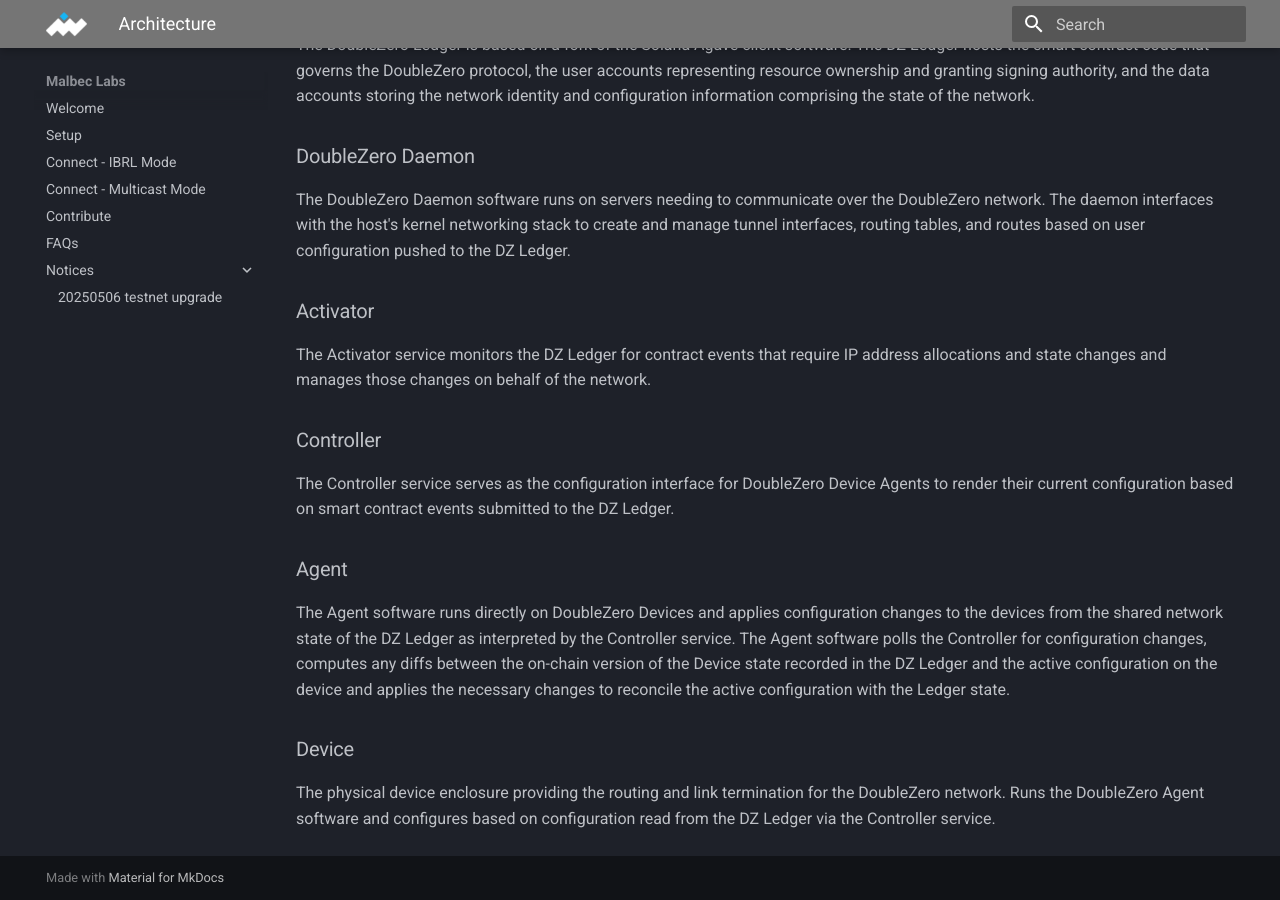
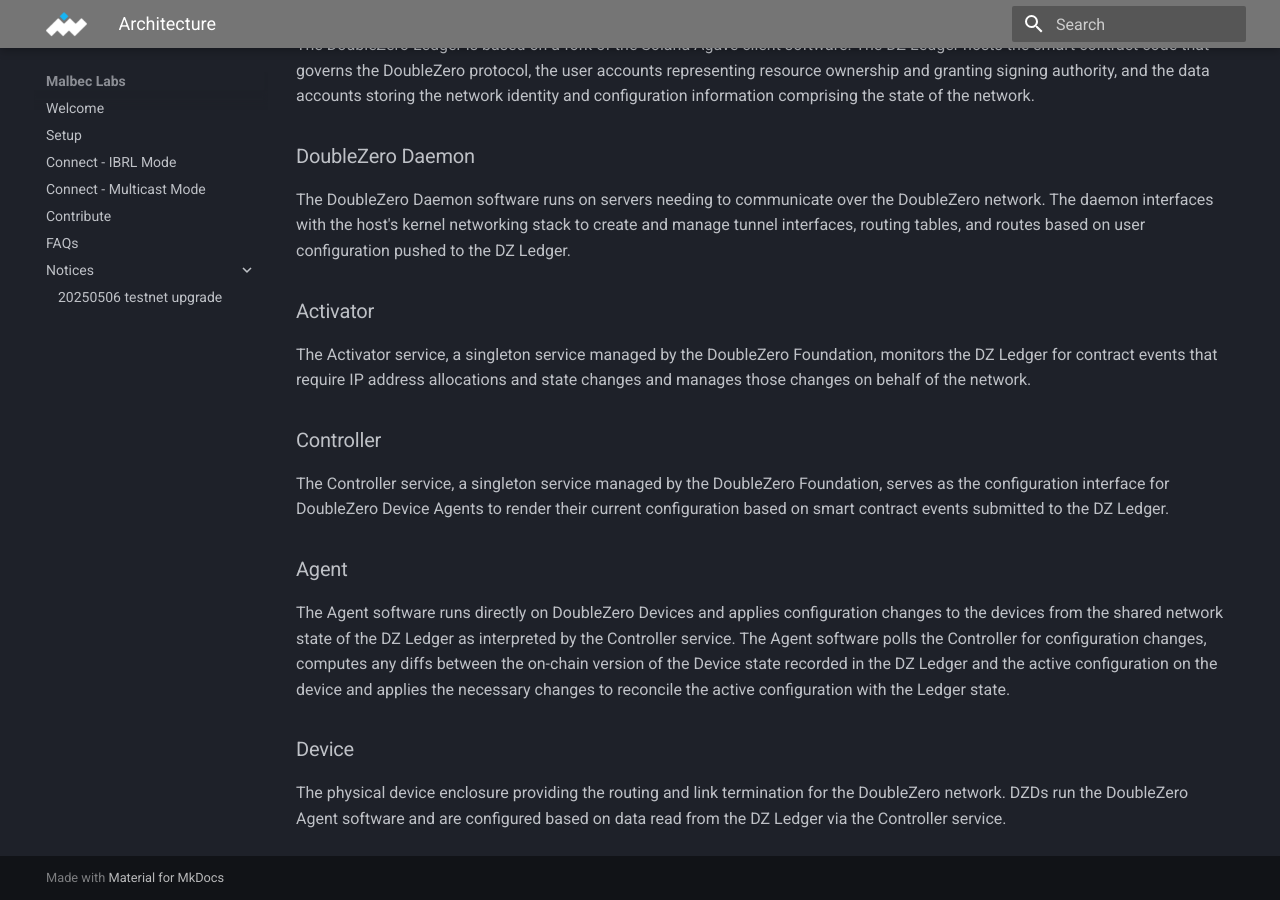
Before and after one commit to malbeclabs/docs, an MkDocs documentation site: the page built from docs/architecture.md, in a window 1280 px wide and 900 px high, scrolled down 989 px. Built offline with MkDocs 1.6.1 and Material for MkDocs 9.7.7, drawn with Linux system fonts in a browser that asks for light colours.

Commit message:
feedback

```diff
--- a/docs/architecture.md
+++ b/docs/architecture.md
@@ -32,11 +32,11 @@
 
 ### Activator
 
-The Activator service monitors the DZ Ledger for contract events that require IP address allocations and state changes and manages those changes on behalf of the network.
+The Activator service, a singleton service managed by the DoubleZero Foundation, monitors the DZ Ledger for contract events that require IP address allocations and state changes and manages those changes on behalf of the network.
 
 ### Controller
 
-The Controller service serves as the configuration interface for DoubleZero Device Agents to render their current configuration based on smart contract events submitted to the DZ Ledger.
+The Controller service, a singleton service managed by the DoubleZero Foundation, serves as the configuration interface for DoubleZero Device Agents to render their current configuration based on smart contract events submitted to the DZ Ledger.
 
 ### Agent
 
@@ -44,4 +44,4 @@
 
 ### Device
 
-The physical device enclosure providing the routing and link termination for the DoubleZero network. Runs the DoubleZero Agent software and configures based on configuration read from the DZ Ledger via the Controller service.
+The physical device enclosure providing the routing and link termination for the DoubleZero network. DZDs run the DoubleZero Agent software and are configured based on data read from the DZ Ledger via the Controller service.
```
Also changed, not shown: docs/contribute.md (+2 -2 lines).
